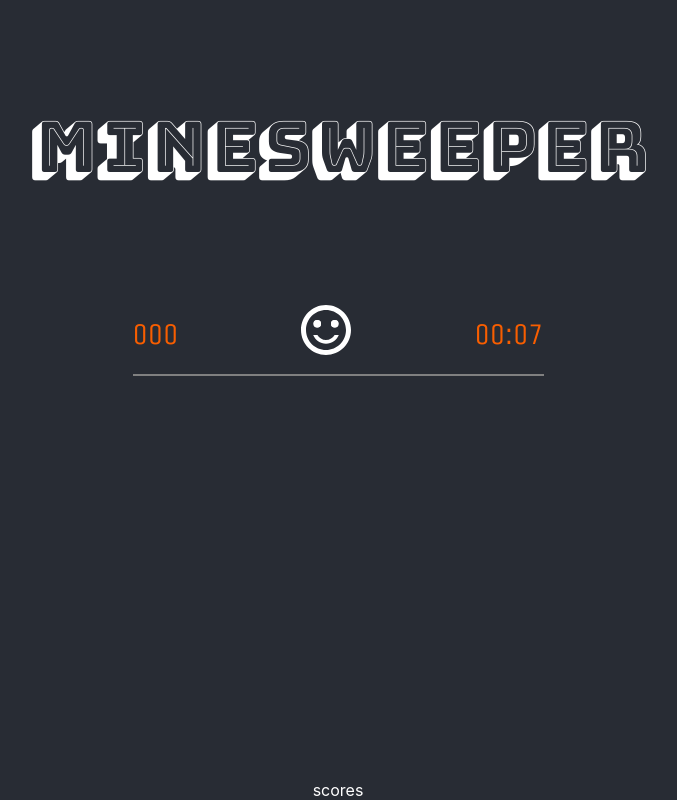
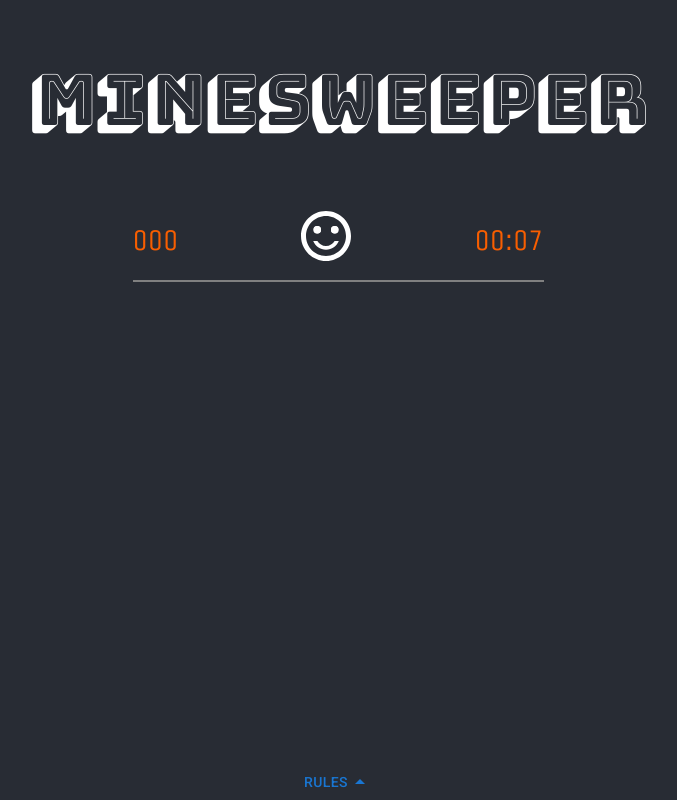
Before and after one commit to scottc11/minesweeper, a React (Create React App) app: page / in a window 1280 px wide. Shown: the whole page, without its empty margins (302-979 px from the left). Built offline with nearby package versions, Linux system fonts and the light colour scheme.

Commit message:
setup rules component

```diff
--- a/src/client/App.scss
+++ b/src/client/App.scss
@@ -2,6 +2,7 @@
 
 .app {
   text-align: center;
+  font-family: $roboto-mono;
   color: $primary-text-color;
   background-color: $background-color;
   min-height: 100vh;
@@ -15,20 +16,21 @@
     order: 1;
     flex-grow: 1;
     min-height: 200px;
+    max-height: 25vh;
     align-items: center;
     font-family: $bungee-shade;
     color: $white;
     font-size: 70px;
-    // border: 1px solid white;
   }
 
   &--body {
     display: flex;
+    max-height: 75vh;
     order: 2;
     flex-grow: 2;
-    // border: 1px solid white;
     flex-direction: column;
     justify-content: space-between;
+    align-items: center;
   }
 
   &--footer {
@@ -42,6 +44,7 @@
 }
 
 .game {
+  flex-shrink: 0;
   &--header {
     display: flex;
     align-items: center;
--- a/src/client/App.tsx
+++ b/src/client/App.tsx
@@ -5,6 +5,7 @@
 import Map from './components/Map/Map';
 import GameClock from './components/GameClock/GameClock';
 import GameMineCounter from './components/GameMineCounter/GameMineCounter';
+import GameRules from './components/GameRules/GameRules';
 
 function App() {
   const game = useSelector((state: RootState) => state.game);
@@ -21,7 +22,8 @@
           </div>
           <Map data={game.map} />
         </div>
-        <div className='scores'>scores</div>
+        {/* <div className='scores'>scores</div> */}
+        <GameRules />
       </div>
     </div>
   );
--- /dev/null
+++ b/src/client/components/GameRules/GameRules.scss
@@ -0,0 +1,15 @@
+@import "../../styles/variables.scss";
+
+.game-rules {
+    width: 400px;
+    overflow: scroll;
+    text-align: left;
+
+    &--visible {
+        height: 100%;
+    }
+
+    &--toggle {
+        text-align: center;
+    }
+}
--- /dev/null
+++ b/src/client/components/GameRules/GameRules.tsx
@@ -0,0 +1,45 @@
+import { Button } from "@mui/material";
+import ArrowDropUpOutlinedIcon from '@mui/icons-material/ArrowDropUpOutlined';
+import ArrowDropDownOutlinedIcon from '@mui/icons-material/ArrowDropDownOutlined';
+import { FC, useState } from "react";
+import './GameRules.scss';
+
+const GameRules: FC = (props) => {
+    const [visible, setVisibility] = useState(false);
+    return (
+        <div className={`game-rules game-rules--visible`}>
+            <div className="game-rules--toggle">
+                <Button onClick={() => setVisibility(!visible)}>
+                    <span>RULES</span>
+                    {visible ? <ArrowDropDownOutlinedIcon /> : <ArrowDropUpOutlinedIcon /> }
+                </Button>
+            </div>
+            { visible &&
+                <div>
+                    <p>Minesweeper is a game where mines are hidden in a grid of squares.</p>
+                    <p>Safe squares have numbers telling you how many mines touch the square.</p>
+                    <p>You can use the number clues to solve the game by opening all of the safe squares.</p>
+                    <p>If you click on a mine you lose the game!</p>
+                    <br></br>
+                    <p>There are three difficulty levels:</p>
+                    <ul>
+                        <li>Beginner (8x8 or 9x9 with 10 mines)</li>
+                        <li>Intermediate (16x16 with 40 mines)</li>
+                        <li>Expert (30x16 with 99 mines)</li>
+                    </ul>
+                    <p>The game ends when all safe squares have been opened.</p>
+                    <p>
+                        A counter shows the number of mines without flags, and a clock shows your time in seconds.
+                        Minesweeper saves your best time for each difficulty level.
+                    </p>
+                    <p>
+                        You open squares with the left mouse button and put flags on mines with the right mouse button.
+                        Pressing the right mouse button again changes your flag into a questionmark.
+                    </p>
+                </div>
+            }
+        </div>
+    )
+}
+
+export default GameRules;
```
